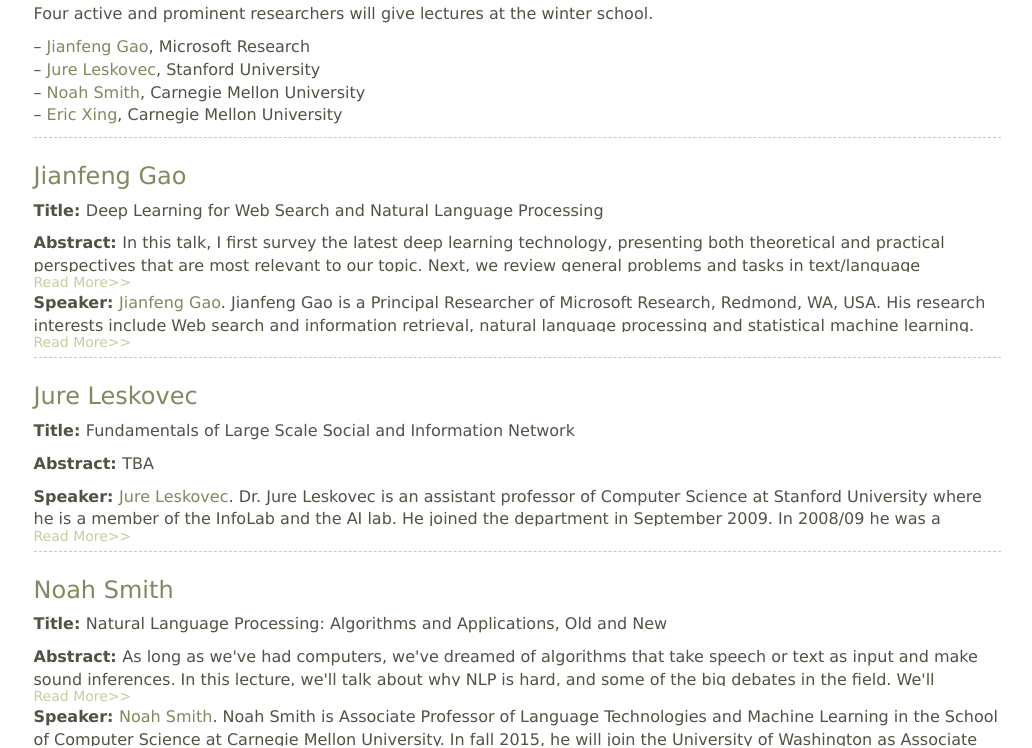
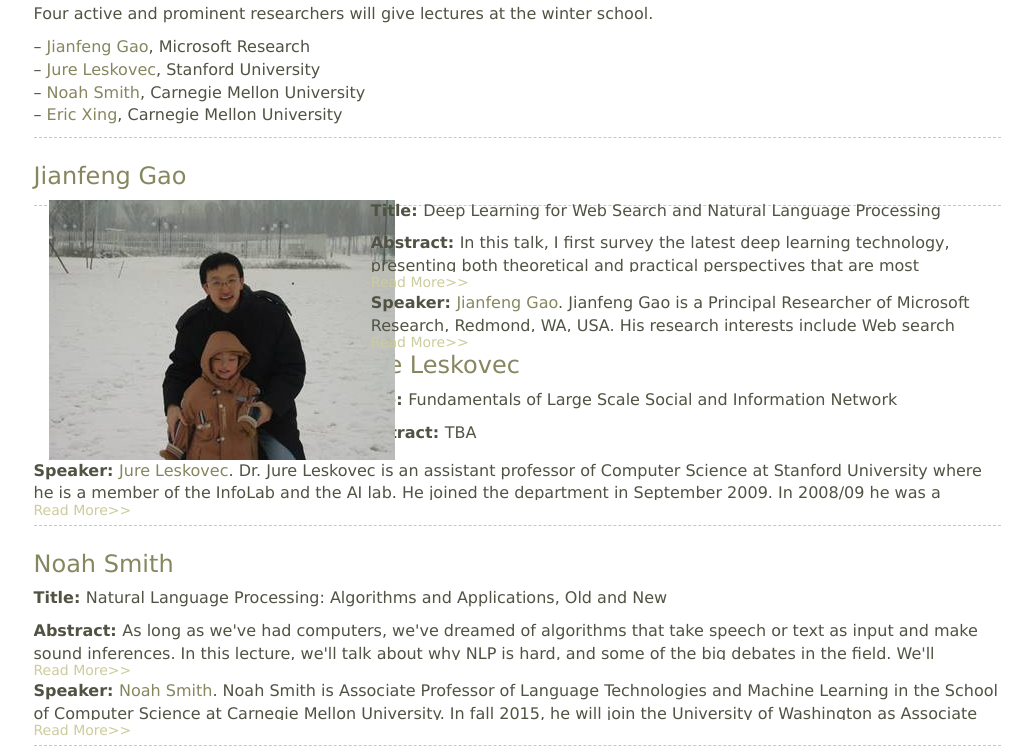
Before and after one commit to YatingZhang/WinterSchool, a Django app: page /WinterSchool/lectures/ in a window 1280 px wide. Shown: the part 325-1073 px from the top of the page, without its empty margins (123-1155 px from the left). Run offline with Django 3.2, Linux system fonts and the light colour scheme.

Commit message:
Update lectures.html

```diff
--- a/templates/lectures.html
+++ b/templates/lectures.html
@@ -13,6 +13,8 @@
 	</div>
 	<div class="author_info">
   		<h3 class="page_title">Jianfeng Gao</h3>
+  		<div class="col-md-4"><img style="" src="/wsdm/winter-school/static/media/jfgao.jpg" alt=""></div>
+  		<div class="col-md-8">
   			<p><strong>Title: </strong>Deep Learning for Web Search and Natural Language Processing</p>
   			<article>
   				<p><strong>Abstract: </strong>In this talk, I first survey the latest deep learning technology, presenting both theoretical and practical perspectives that are most relevant to our topic. Next, we review general problems and tasks in text/language processing, and underline the distinct properties that differentiate language processing from other tasks such as speech and image object recognition. More importantly, we highlight the general issues of language processing, and elaborate on how new deep learning technologies are proposed and fundamentally address these issues. We then place particular emphasis on several important applications: 1) web search, 2) online recommendation and 3) machine translation. For each of the tasks we discuss what particular architectures of deep learning models are suitable given the nature of the task, and how learning can be performed efficiently and effectively using end-to-end optimization strategies. Beyond providing a systematic review of the general theory, we also present hands-on experience in building state-of-the-art systems. In the talk, we will share our practice with concrete examples drawn from our first-hand experience in major research benchmarks and some industrial scale applications which we have been working on extensively in recent years.</p>
@@ -20,6 +22,7 @@
   			<section id="speaker1">
   				<p><strong>Speaker: </strong><a target="_blank" href="http://research.microsoft.com/en-us/um/people/jfgao/">Jianfeng Gao</a>. Jianfeng Gao is a Principal Researcher of Microsoft Research, Redmond, WA, USA. His research interests include Web search and information retrieval, natural language processing and statistical machine learning. Dr. Gao is the primary contributor of several key modeling technologies that help significantly boost the relevance of the Bing search engine. His research has also been applied to other MS products including Windows, Office and Ads.  In benchmark evaluations, he and his colleagues have developed entries that obtained No. 1 place in the 2008 NIST Machine Translation Evaluation  in Chinese-English translation. He was Associate Editor of ACM Trans on Asian Language Information Processing, (2007 to 2010), and was Member of the editorial board of Computational Linguistics (2006 – 2008). He also served as area chairs for ACL-IJCNLP2015, SIGIR2014, IJCAI2013, ACL2012, EMNLP2010, ACL-IJCNLP 2009, etc. Dr. Gao recently joined Deep Learning Technology Center at MSR-NExT, working on Enterprise Intelligence.</p>
 			</section>
+		</div>
 	</div>
 	<div class="author_info">
 		<h3 class="page_title">Jure Leskovec</h3>
```
Lines whose indentation alone changed are shown as unchanged.
